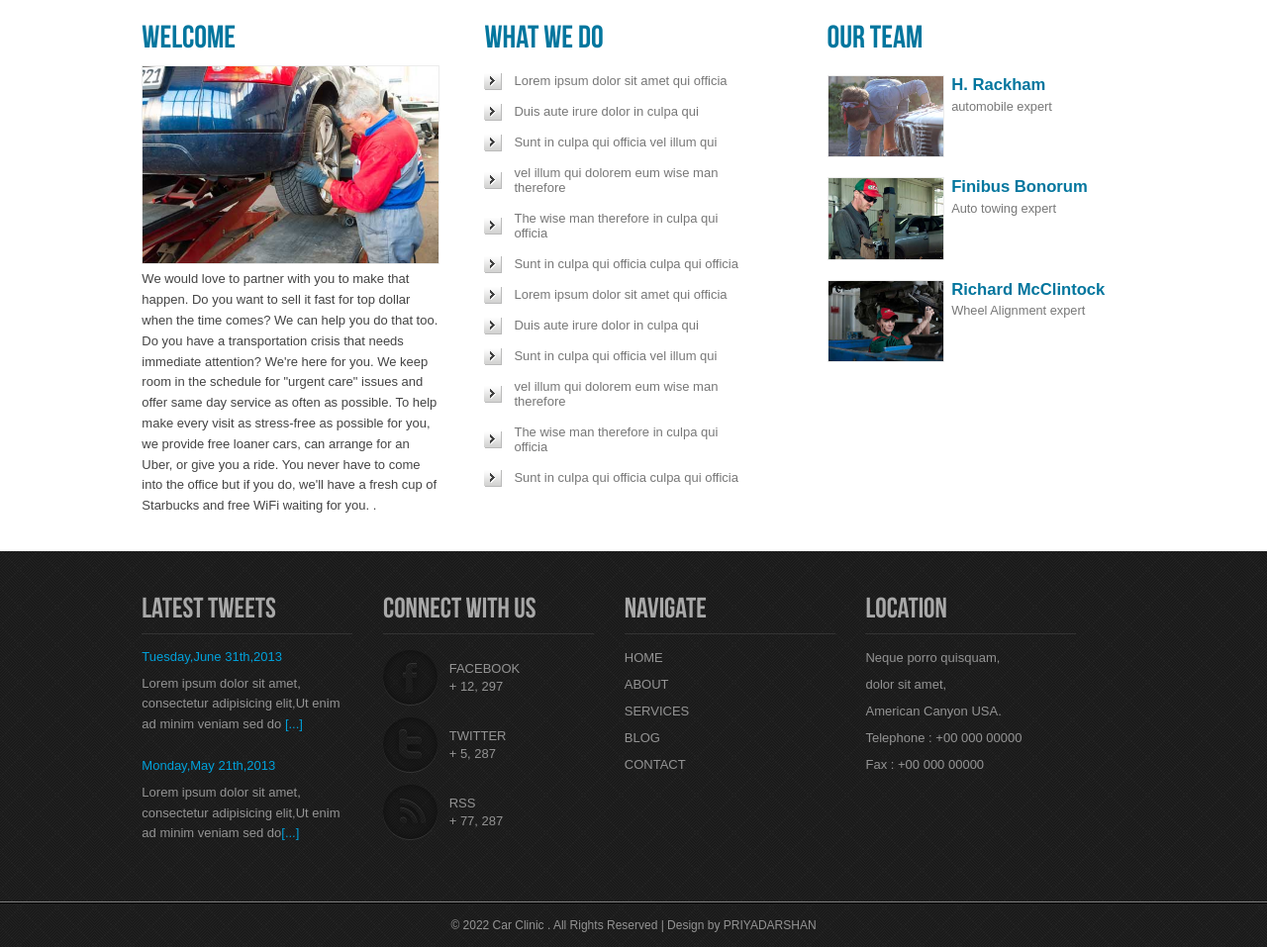
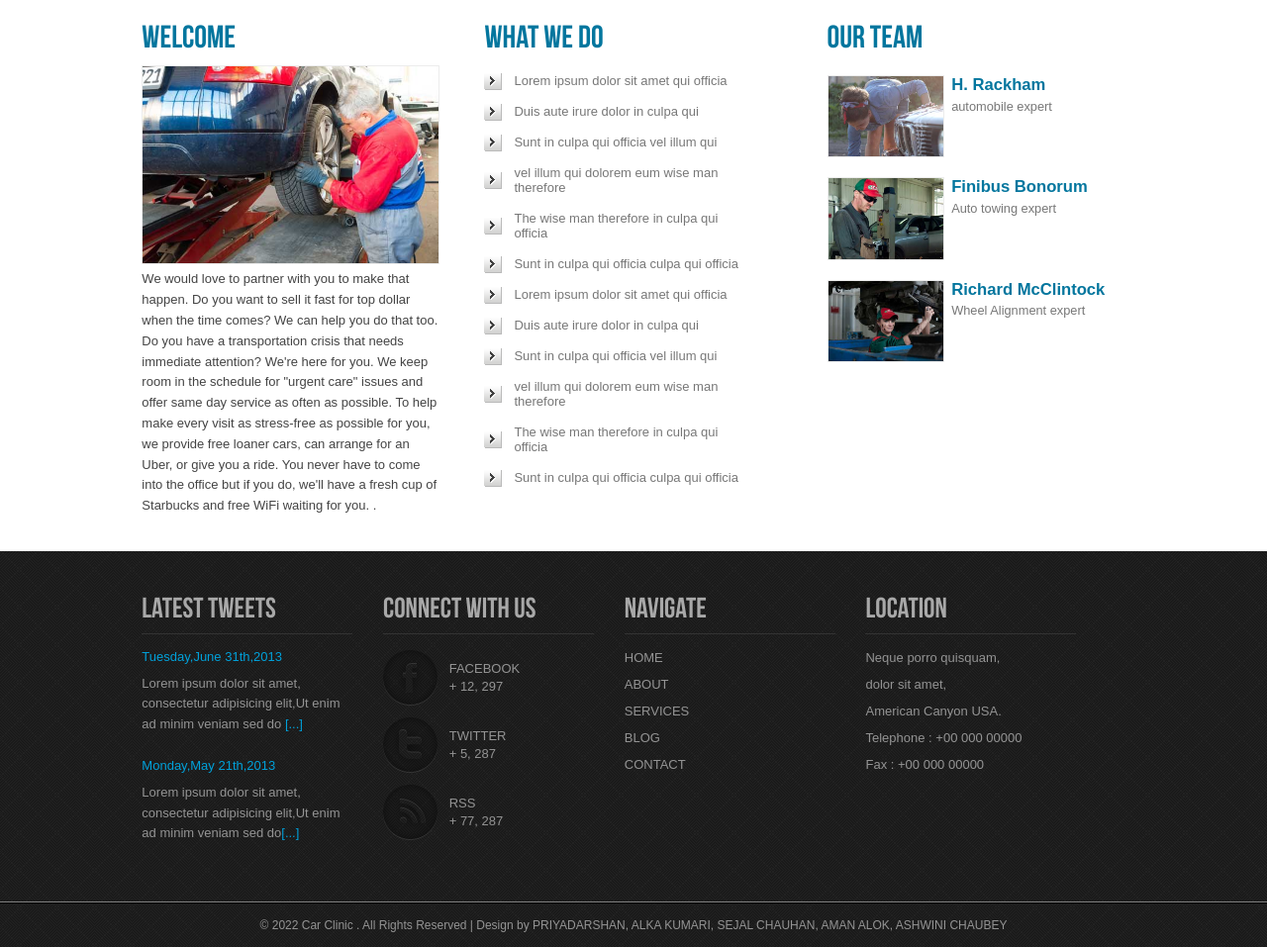
Before and after one commit to prydsn121/frt_project, a plain HTML site: page frtindex.html in a window 1280 px wide. Shown: the part 1175-2132 px from the top of the page at 99% size. Drawn offline with Linux system fonts and the light colour scheme.

Commit message:
Update frtindex.html

```diff
--- a/frtindex.html
+++ b/frtindex.html
@@ -246,20 +246,13 @@
   </div>
 		 <div class="copy_right">
 		 	 <div class="wrap">
-				<p>© 2022 Car Clinic . All Rights Reserved | Design by  PRIYADARSHAN</a></p>
+				<p>© 2022 Car Clinic . All Rights Reserved |  Design by PRIYADARSHAN, ALKA KUMARI, SEJAL CHAUHAN, AMAN ALOK, ASHWINI CHAUBEY</a></p>
 			 </div>
 		</div>
 		<!------------ scroll Top ------------>
 	 <script type="text/javascript">
 		$(document).ready(function() {
-			/*
-			var defaults = {
-	  			containerID: 'toTop', // fading element id
-				containerHoverID: 'toTopHover', // fading element hover id
-				scrollSpeed: 1200,
-				easingType: 'linear'
-	 		};
-			*/
+
 
 			$().UItoTop({ easingType: 'easeOutQuart' });
 
```
